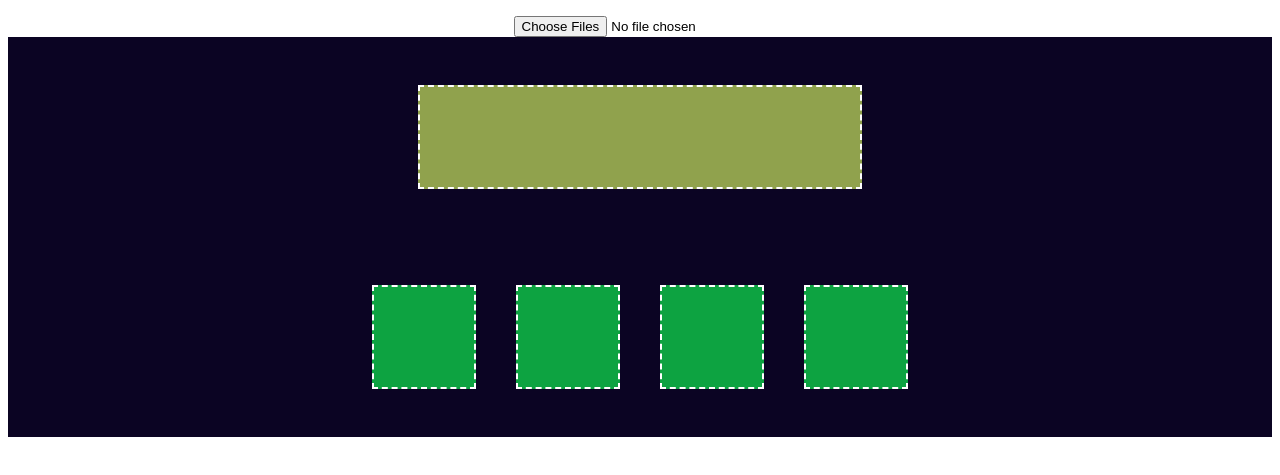
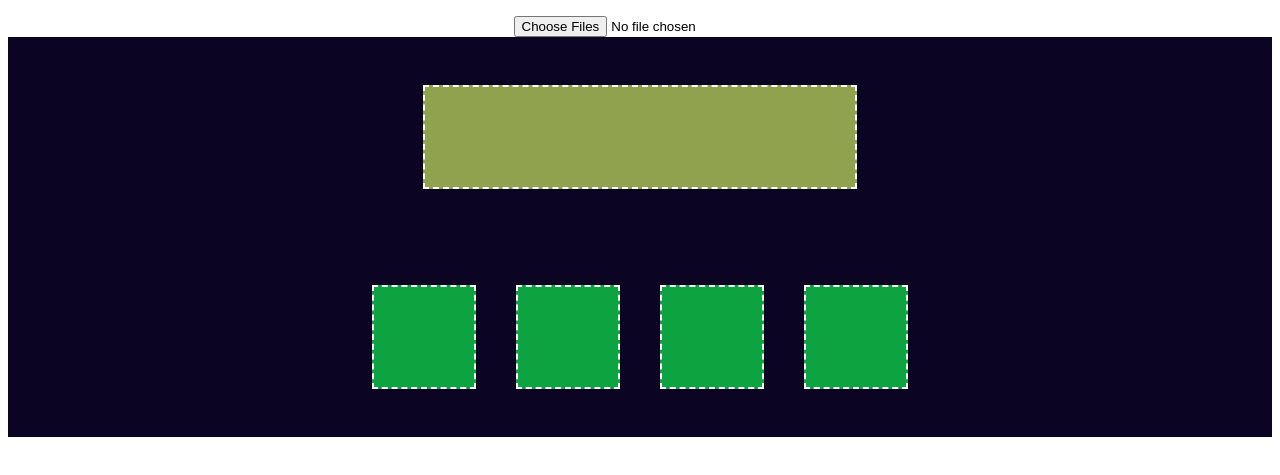
Before and after one commit to VaibhavAttre/WebJam2024, a plain HTML site: page WebJam2024/index.html in a window 1280 px wide. Shown: the part 105-580 px from the top of the page. Drawn offline with Linux system fonts and the light colour scheme.

Commit message:
Fixed return to photo box

```diff
--- a/WebJam2024/styles.css
+++ b/WebJam2024/styles.css
@@ -11,7 +11,7 @@
     justify-content: center;
 }
 #photo-bank{
-    width: 440px;
+    width: 430px;
     min-height: 100px;
     margin: 20px;
     backgrOUND: #90a24d;
@@ -19,7 +19,7 @@
 }
 #drop-zone{
     width: 100px;
-    height: 100px;
+    height: 100%;
     margin: 20px;
     backgrOUND: #0da341;
     border: 2px dashed #fff;
@@ -27,16 +27,16 @@
 
 .list{
     flex-wrap: wrap;
-    height: 100%;
+    min-height: 100px;
     width: 100%;
     color: #fff;
     align-items: center;
     cursor: grab;
     display: flex;
+    gap: 10px;
 }
 .list img{
     width: 100px;
     height: 100px;
     align-items: center;
-    padding: 5px
 }
```
